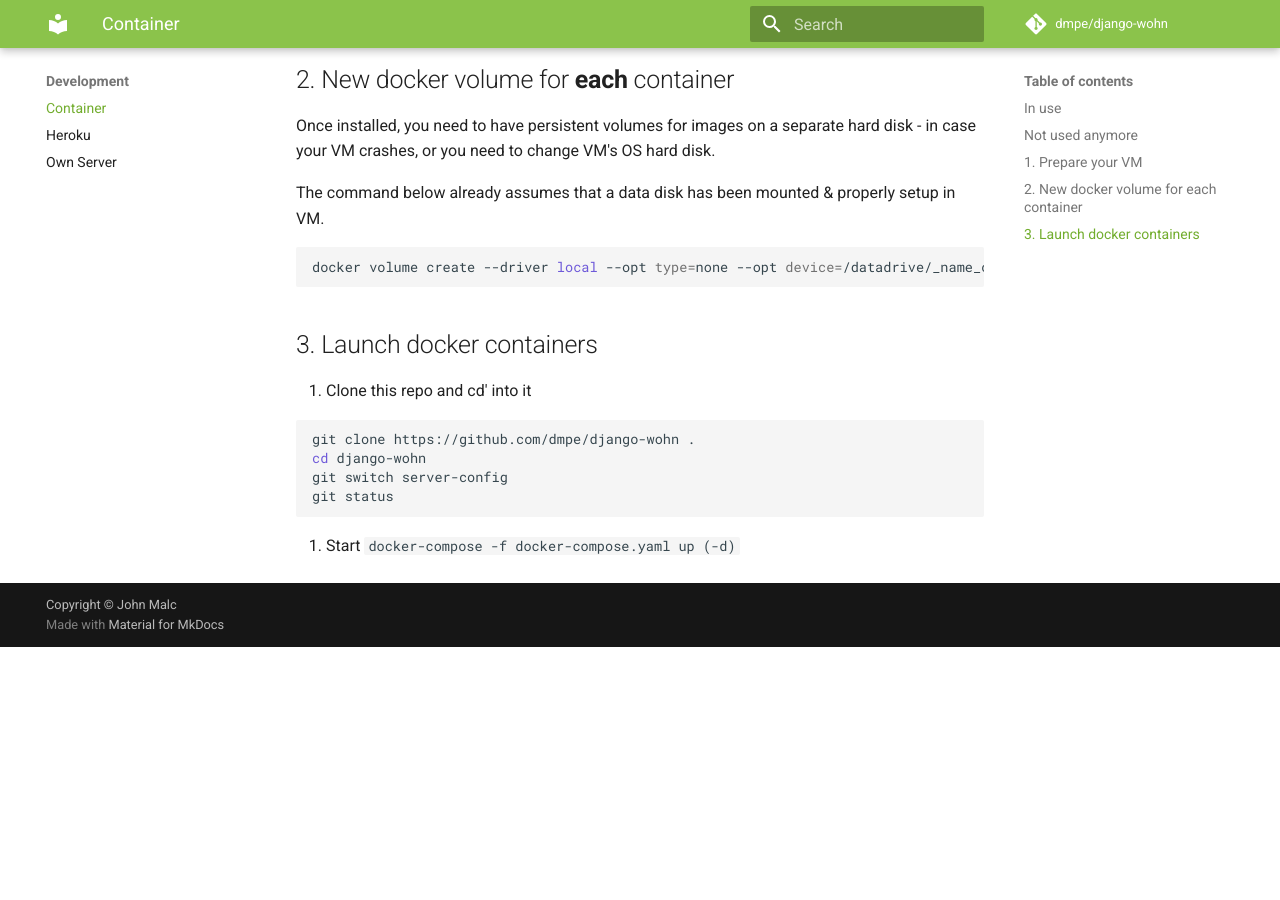
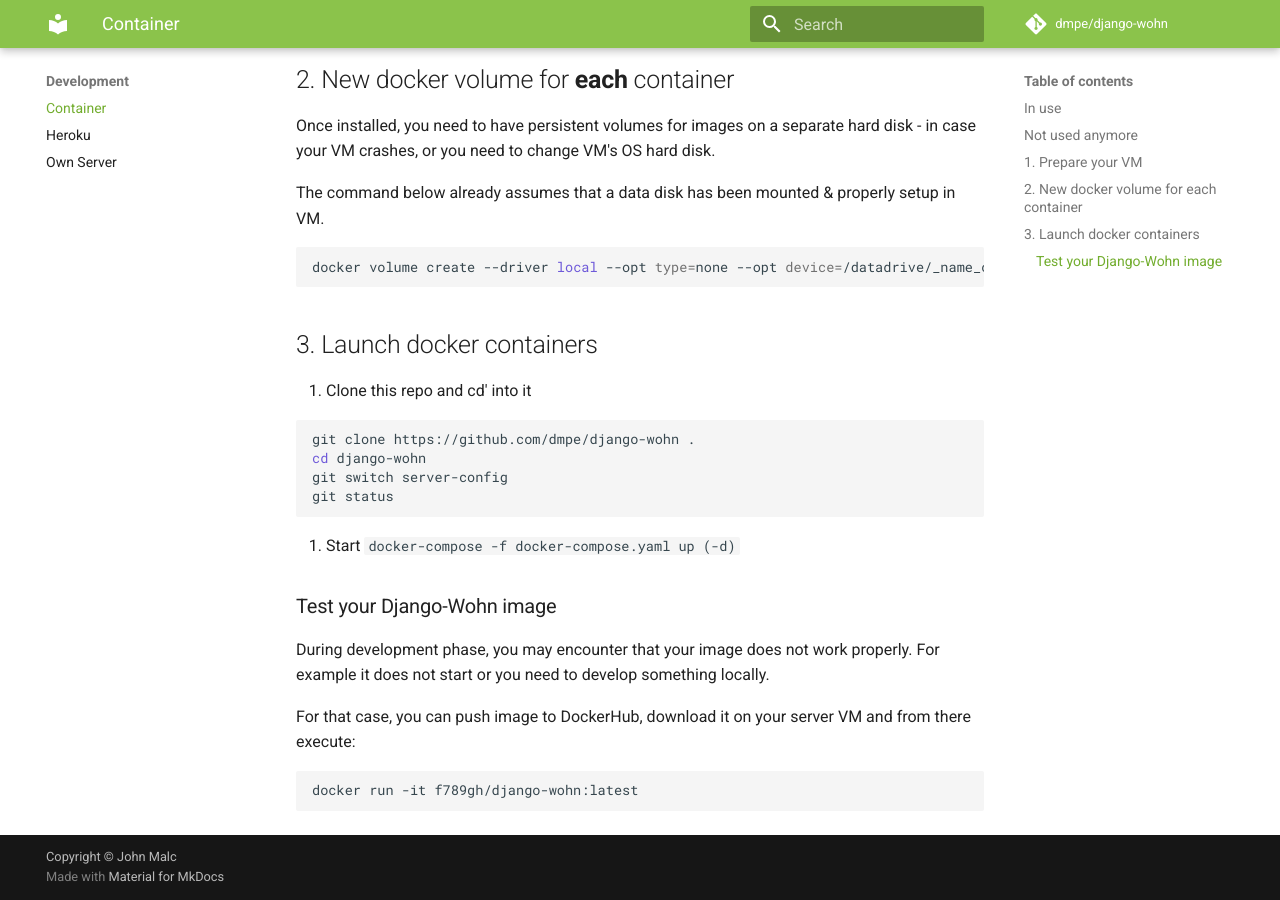
Before and after one commit to dmpe/django-wohn, an MkDocs documentation site: the page built from docs/development/container.md, in a window 1280 px wide and 900 px high, scrolled down 1159 px. Built offline with MkDocs 1.6.1 and Material for MkDocs 9.7.7, drawn with Linux system fonts in a browser that asks for light colours; comment, search, counter and statistics services are not loaded; before the commit the page ends 1806 px from its top, so only the background shows below that.

Commit message:
testing django image

````diff
--- a/docs/development/container.md
+++ b/docs/development/container.md
@@ -64,3 +64,14 @@ git status
 ```
 
 2. Start `docker-compose -f docker-compose.yaml up (-d)`
+
+### Test your Django-Wohn image
+
+During development phase, you may encounter that your image does not work properly.
+For example it does not start or you need to develop something locally.
+
+For that case, you can push image to DockerHub, download it on your server VM and from there execute:
+
+```shell
+docker run -it f789gh/django-wohn:latest
+```
````
